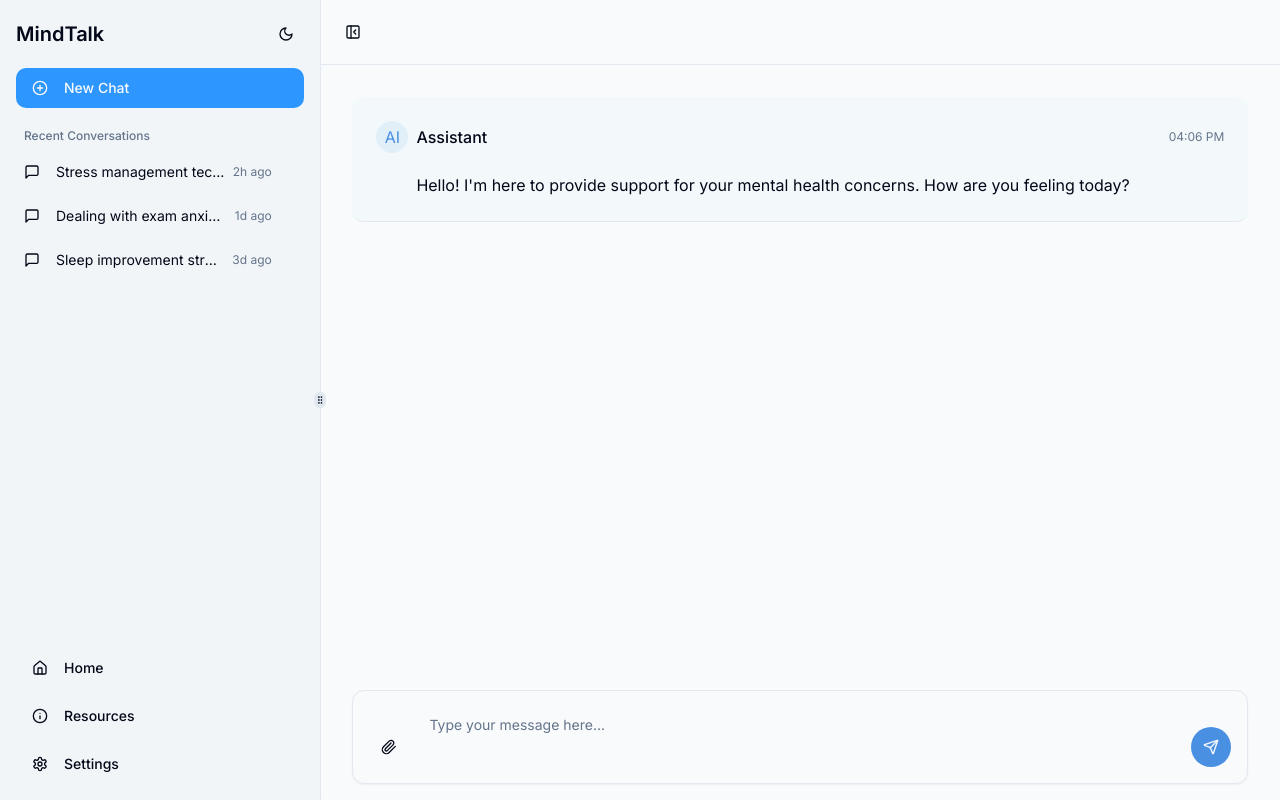
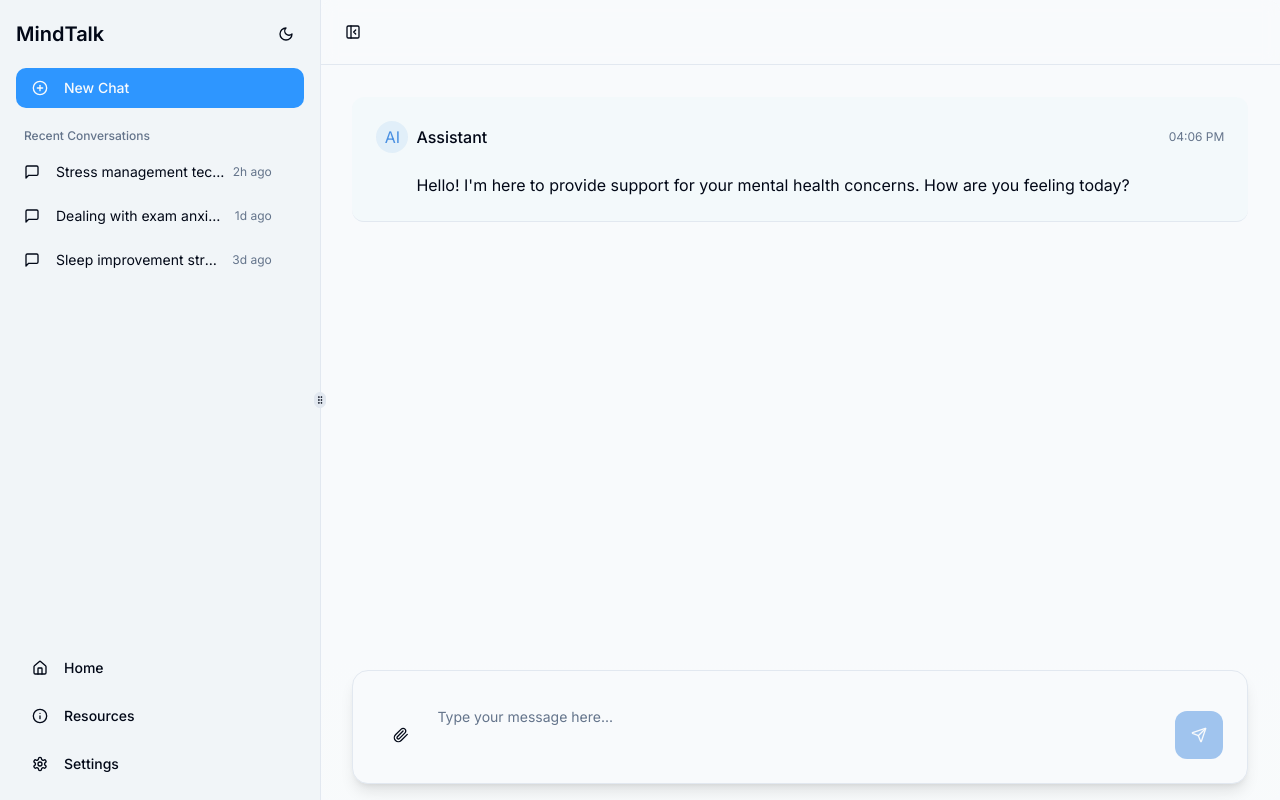
Before and after one commit to Satskii/Mental_Help, a React (Vite) app: page /chat in a window 1280 px wide. Built offline with nearby package versions, Linux system fonts and the light colour scheme.

Commit message:
Fix: Improve chatbox alignment
Refactor chatbox components to improve visual alignment and spacing.

```diff
--- a/src/components/ChatInput.tsx
+++ b/src/components/ChatInput.tsx
@@ -94,18 +94,18 @@ const ChatInput: React.FC<ChatInputProps> = ({ onSendMessage }) => {
     <form onSubmit={handleSubmit} className="chat-input-container">
       {/* File previews */}
       {uploadedFiles.length > 0 && (
-        <div className="mb-3 flex flex-wrap gap-2">
+        <div className="mb-4 flex flex-wrap gap-3">
           {uploadedFiles.map((uploadedFile, index) => (
-            <div key={index} className="relative bg-muted rounded-lg p-2 flex items-center gap-2 max-w-xs">
+            <div key={index} className="relative bg-muted rounded-xl p-3 flex items-center gap-3 max-w-xs shadow-sm">
               {uploadedFile.preview ? (
                 <img
                   src={uploadedFile.preview}
                   alt={uploadedFile.file.name}
-                  className="w-10 h-10 object-cover rounded"
+                  className="w-12 h-12 object-cover rounded-lg"
                 />
               ) : (
-                <div className="w-10 h-10 bg-background rounded flex items-center justify-center">
-                  <Paperclip className="h-4 w-4" />
+                <div className="w-12 h-12 bg-background rounded-lg flex items-center justify-center">
+                  <Paperclip className="h-5 w-5 text-muted-foreground" />
                 </div>
               )}
               <div className="flex-1 min-w-0">
@@ -116,42 +116,45 @@ const ChatInput: React.FC<ChatInputProps> = ({ onSendMessage }) => {
                 type="button"
                 variant="ghost"
                 size="icon"
-                className="h-6 w-6 rounded-full"
+                className="h-8 w-8 rounded-full hover:bg-destructive/10 hover:text-destructive transition-colors"
                 onClick={() => removeFile(index)}
               >
-                <X className="h-3 w-3" />
+                <X className="h-4 w-4" />
               </Button>
             </div>
           ))}
         </div>
       )}
 
-      <div className="flex items-end">
+      <div className="flex items-end gap-3">
         <Button
           type="button"
           variant="ghost"
           size="icon"
-          className="mr-2 h-10 w-10 flex-shrink-0"
+          className="h-12 w-12 flex-shrink-0 rounded-xl hover:bg-muted transition-colors"
           onClick={() => fileInputRef.current?.click()}
         >
-          <Paperclip className="h-4 w-4" />
+          <Paperclip className="h-5 w-5" />
         </Button>
 
+        <div className="flex-1">
           <Textarea
             ref={textareaRef}
             placeholder="Type your message here..."
             value={message}
             onChange={(e) => setMessage(e.target.value)}
             onKeyDown={handleKeyDown}
-          className="min-h-[60px] resize-none flex-1 bg-transparent focus-visible:ring-0 focus-visible:ring-offset-0 border-0"
+            className="min-h-[48px] max-h-[200px] resize-none bg-transparent focus-visible:ring-0 focus-visible:ring-offset-0 border-0 px-0 py-3"
           />
+        </div>
 
         <Button
           type="submit"
           size="icon"
-          className="ml-2 bg-mental-primary hover:bg-mental-primary/90 h-10 w-10 rounded-full flex-shrink-0"
+          className="h-12 w-12 bg-mental-primary hover:bg-mental-primary/90 rounded-xl flex-shrink-0 transition-colors"
+          disabled={!message.trim() && uploadedFiles.length === 0}
         >
-          <Send className="h-4 w-4" />
+          <Send className="h-5 w-5" />
         </Button>
       </div>
 
--- a/src/index.css
+++ b/src/index.css
@@ -179,6 +179,6 @@
   }
 
   .chat-input-container {
-    @apply w-full max-w-4xl mx-auto p-4 rounded-lg border shadow-sm bg-background;
+    @apply w-full max-w-4xl mx-auto p-6 rounded-2xl border shadow-lg bg-background;
   }
 }
```
Lines whose indentation alone changed are shown as unchanged.
